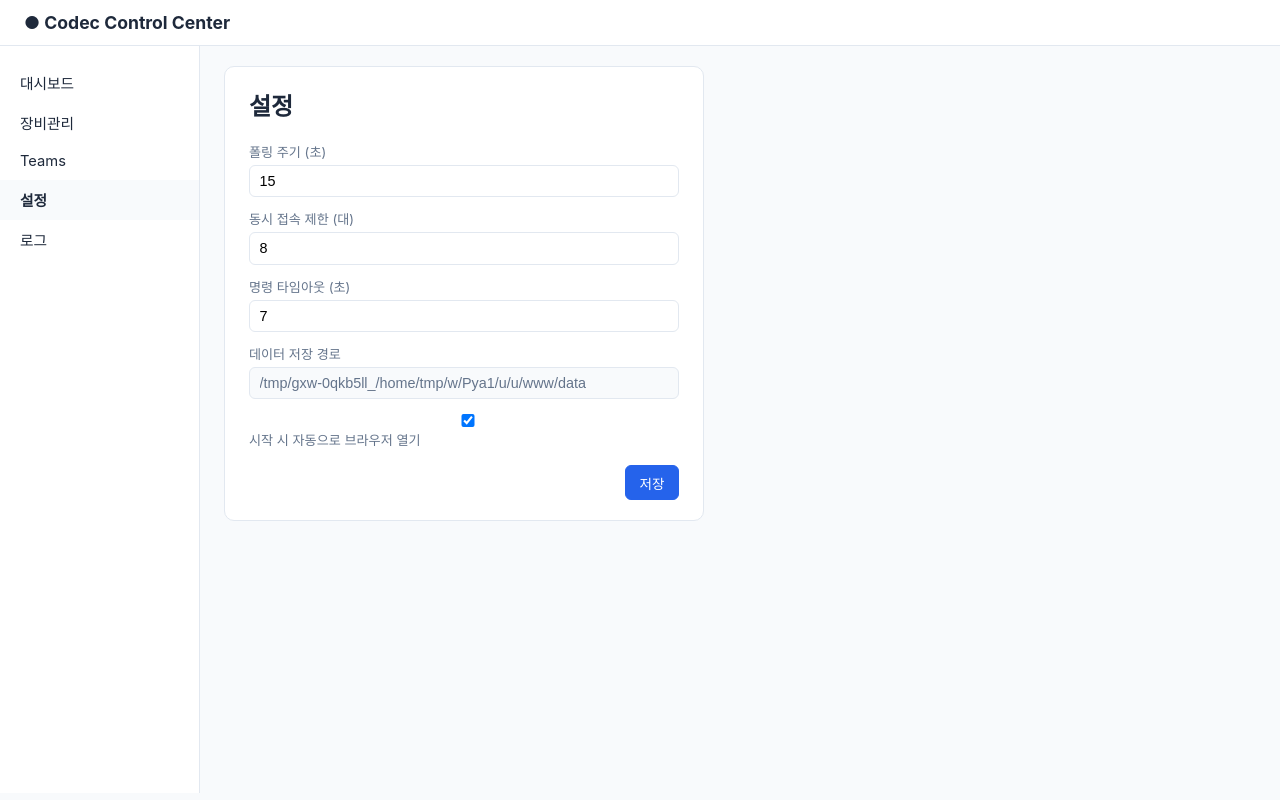
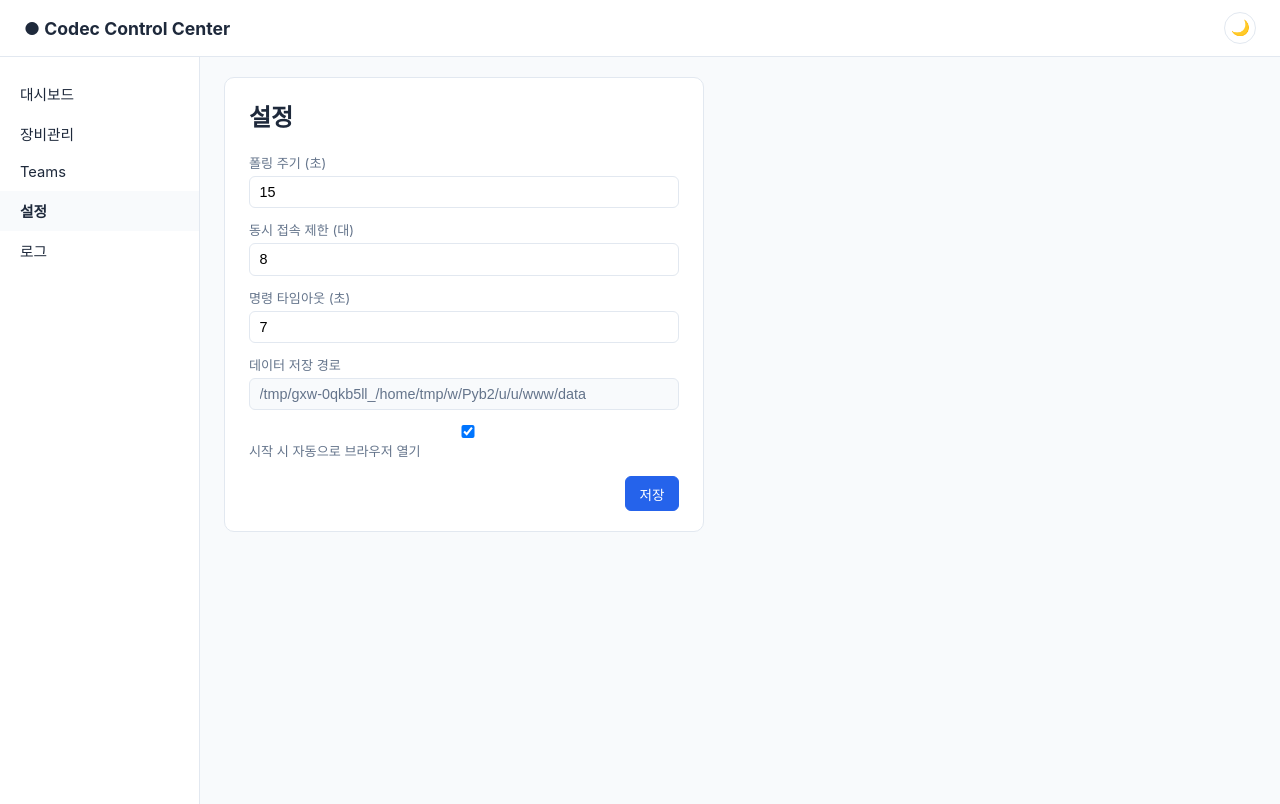
Before and after one commit to DevCoreDXI76/codec_control_center, a FastAPI app: page /settings in a window 1280 px wide. Run offline with FastAPI, Linux system fonts and the light colour scheme; parts of the project's set-up code (start-up, migrations or seed data) failed here and were passed over.

Commit message:
feat: add dark mode toggle (UX_SPEC.md 7절, optional)
CSS custom properties + prefers-color-scheme default, toggle persists
via localStorage across all 3 pages. Verified with Playwright: toggle,
cross-page persistence, reload persistence, card/log table contrast.

```diff
--- a/app/static/css/style.css
+++ b/app/static/css/style.css
@@ -1,5 +1,7 @@
 /* UX_SPEC.md 3절 — 상태 색상 규칙 (색+아이콘+텍스트 3중 표기) */
-:root {
+/* UX_SPEC.md 7절 — 다크모드 토글 (선택 사항). data-theme 속성 + prefers-color-scheme 둘 다 지원. */
+:root,
+:root[data-theme="light"] {
   --color-online: #16a34a;
   --color-call: #2563eb;
   --color-warn: #d97706;
@@ -10,7 +12,44 @@
   --color-text: #1e293b;
   --color-text-muted: #64748b;
   --color-border: #e2e8f0;
+  --color-alert-bg: #fef2f2;
+  --color-success-bg: #dcfce7;
+  --color-fail-bg: #fee2e2;
   --sidebar-width: 200px;
+}
+
+:root[data-theme="dark"] {
+  --color-online: #22c55e;
+  --color-call: #3b82f6;
+  --color-warn: #f59e0b;
+  --color-error: #f87171;
+  --color-sim: #c084fc;
+  --color-bg: #0f172a;
+  --color-card-bg: #1e293b;
+  --color-text: #e2e8f0;
+  --color-text-muted: #94a3b8;
+  --color-border: #334155;
+  --color-alert-bg: #451a1a;
+  --color-success-bg: #14532d;
+  --color-fail-bg: #450a0a;
+}
+
+@media (prefers-color-scheme: dark) {
+  :root:not([data-theme="light"]) {
+    --color-online: #22c55e;
+    --color-call: #3b82f6;
+    --color-warn: #f59e0b;
+    --color-error: #f87171;
+    --color-sim: #c084fc;
+    --color-bg: #0f172a;
+    --color-card-bg: #1e293b;
+    --color-text: #e2e8f0;
+    --color-text-muted: #94a3b8;
+    --color-border: #334155;
+    --color-alert-bg: #451a1a;
+    --color-success-bg: #14532d;
+    --color-fail-bg: #450a0a;
+  }
 }
 
 * {
@@ -22,6 +61,19 @@
   font-family: -apple-system, "Segoe UI", "Malgun Gothic", sans-serif;
   background: var(--color-bg);
   color: var(--color-text);
+  transition: background-color 0.15s ease, color 0.15s ease;
+}
+
+.theme-toggle-btn {
+  border: 1px solid var(--color-border);
+  background: var(--color-card-bg);
+  color: var(--color-text);
+  border-radius: 999px;
+  width: 2rem;
+  height: 2rem;
+  cursor: pointer;
+  font-size: 0.95rem;
+  line-height: 1;
 }
 
 .topbar {
@@ -87,7 +139,7 @@
 }
 
 .alert-banner {
-  background: #fef2f2;
+  background: var(--color-alert-bg);
   border: 1px solid var(--color-error);
   color: var(--color-error);
   border-radius: 8px;
@@ -309,7 +361,7 @@
 }
 
 .modal {
-  background: #fff;
+  background: var(--color-card-bg);
   border-radius: 10px;
   padding: 1.25rem 1.5rem;
   width: 420px;
@@ -354,7 +406,7 @@
   position: fixed;
   bottom: 1.5rem;
   right: 1.5rem;
-  background: var(--color-text);
+  background: #1e293b;
   color: #fff;
   padding: 0.6rem 1rem;
   border-radius: 8px;
@@ -419,11 +471,11 @@
 }
 
 .log-ok {
-  background: #dcfce7;
+  background: var(--color-success-bg);
   color: var(--color-online);
 }
 
 .log-fail {
-  background: #fee2e2;
+  background: var(--color-fail-bg);
   color: var(--color-error);
 }
--- /dev/null
+++ b/app/static/js/theme.js
@@ -0,0 +1,43 @@
+// app/static/js/theme.js
+// 다크모드 토글 (UX_SPEC.md 7절, 선택 사항). 화면 깜빡임 방지를 위해
+// <head>에서 defer 없이 동기 실행되어 body 렌더 전에 테마를 적용한다.
+(function () {
+  function getStoredTheme() {
+    try {
+      return localStorage.getItem("theme");
+    } catch (e) {
+      return null;
+    }
+  }
+
+  function getPreferredTheme() {
+    const stored = getStoredTheme();
+    if (stored === "light" || stored === "dark") return stored;
+    return window.matchMedia("(prefers-color-scheme: dark)").matches ? "dark" : "light";
+  }
+
+  function applyTheme(theme) {
+    document.documentElement.setAttribute("data-theme", theme);
+  }
+
+  applyTheme(getPreferredTheme());
+
+  document.addEventListener("DOMContentLoaded", () => {
+    const toggle = document.getElementById("theme-toggle");
+    if (!toggle) return;
+    const sync = () => {
+      toggle.textContent = document.documentElement.getAttribute("data-theme") === "dark" ? "☀" : "🌙";
+    };
+    sync();
+    toggle.addEventListener("click", () => {
+      const next = document.documentElement.getAttribute("data-theme") === "dark" ? "light" : "dark";
+      try {
+        localStorage.setItem("theme", next);
+      } catch (e) {
+        // localStorage 사용 불가 시에도 현재 세션에서는 토글 동작은 유지
+      }
+      applyTheme(next);
+      sync();
+    });
+  });
+})();
--- a/app/templates/index.html
+++ b/app/templates/index.html
@@ -5,12 +5,14 @@
   <meta name="viewport" content="width=device-width, initial-scale=1" />
   <title>Codec Control Center</title>
   <link rel="stylesheet" href="/static/css/style.css" />
+  <script src="/static/js/theme.js"></script>
   <script defer src="/static/vendor/alpine.min.js"></script>
   <script src="/static/js/dashboard.js"></script>
 </head>
 <body>
   <header class="topbar">
     <h1>● Codec Control Center</h1>
+    <button id="theme-toggle" class="theme-toggle-btn" type="button" title="다크모드 전환">🌙</button>
   </header>
 
   <div class="layout">
--- a/app/templates/logs.html
+++ b/app/templates/logs.html
@@ -5,10 +5,12 @@
   <meta name="viewport" content="width=device-width, initial-scale=1" />
   <title>로그 - Codec Control Center</title>
   <link rel="stylesheet" href="/static/css/style.css" />
+  <script src="/static/js/theme.js"></script>
 </head>
 <body>
   <header class="topbar">
     <h1>● Codec Control Center</h1>
+    <button id="theme-toggle" class="theme-toggle-btn" type="button" title="다크모드 전환">🌙</button>
   </header>
 
   <div class="layout">
--- a/app/templates/settings.html
+++ b/app/templates/settings.html
@@ -5,11 +5,13 @@
   <meta name="viewport" content="width=device-width, initial-scale=1" />
   <title>설정 - Codec Control Center</title>
   <link rel="stylesheet" href="/static/css/style.css" />
+  <script src="/static/js/theme.js"></script>
   <script defer src="/static/vendor/alpine.min.js"></script>
 </head>
 <body>
   <header class="topbar">
     <h1>● Codec Control Center</h1>
+    <button id="theme-toggle" class="theme-toggle-btn" type="button" title="다크모드 전환">🌙</button>
   </header>
 
   <div class="layout">
```
